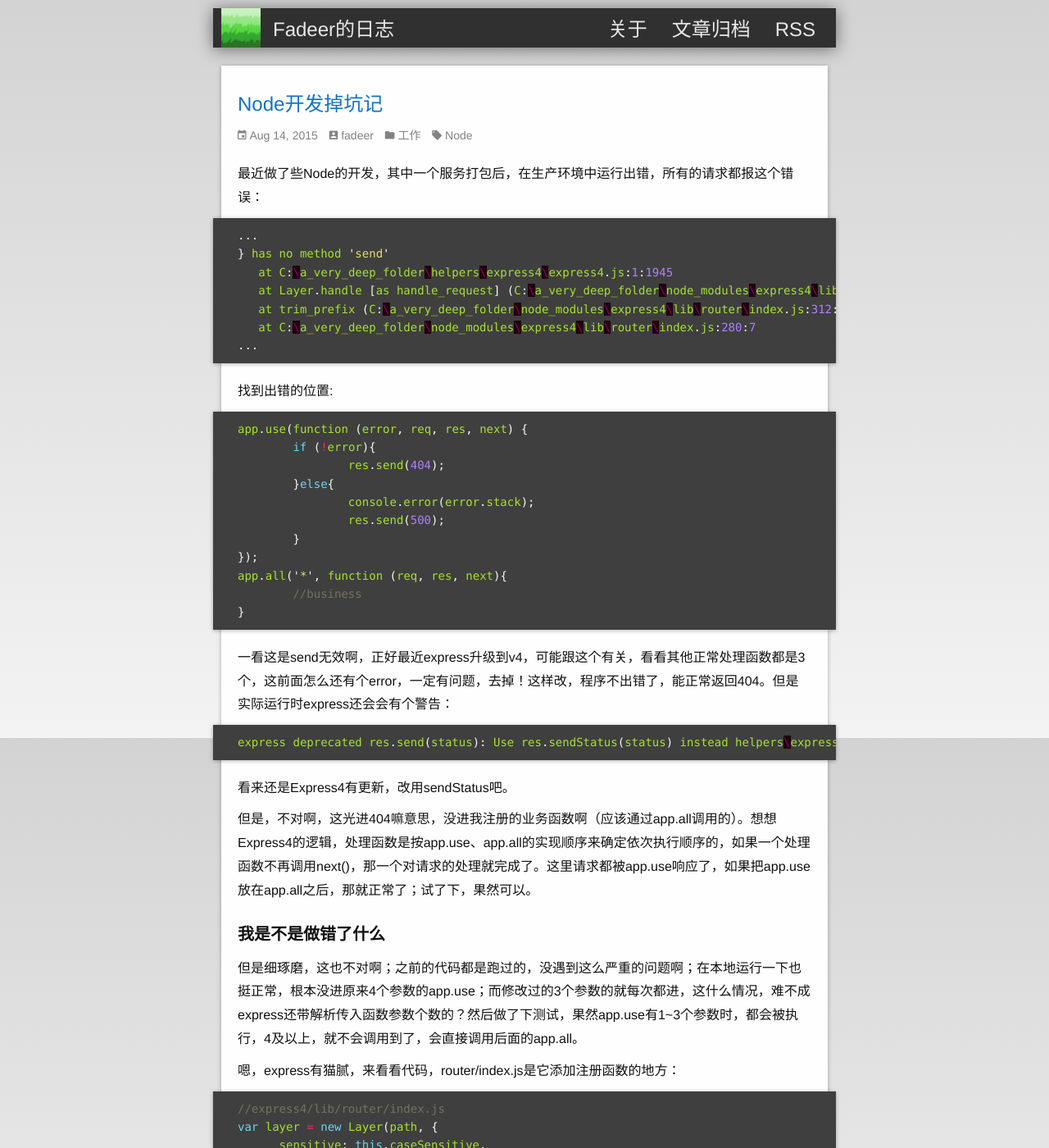
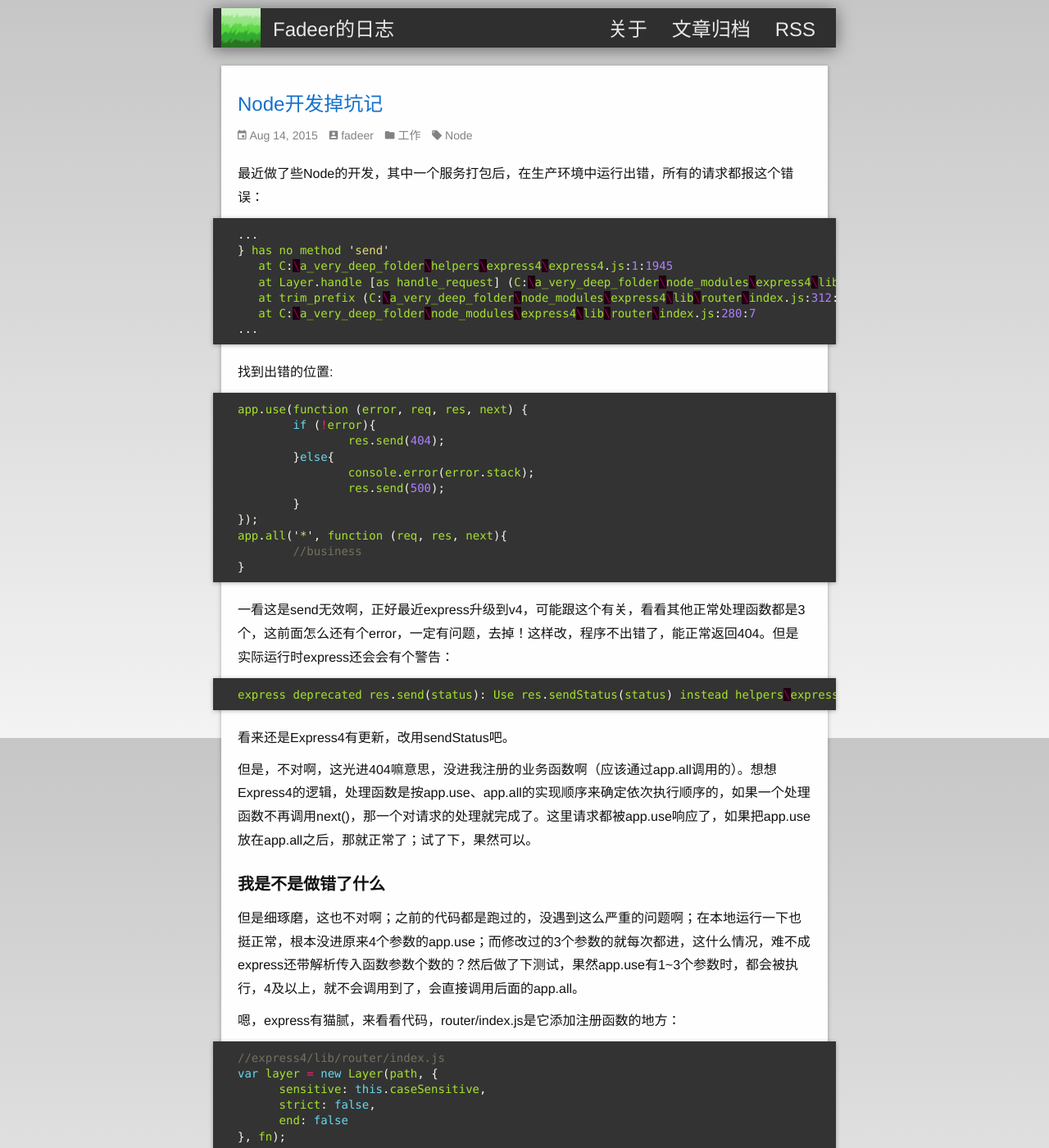
Before and after one commit to fadeer/fadeer.github.io, a Jekyll site: the page built from index.html, in a window 1280 px wide and 1400 px high. Shown: the whole window at 82% size. Built offline with Jekyll 4.4.1, drawn with Linux system fonts in a browser that asks for light colours.

Commit message:
update style

```diff
--- a/_sass/_base.scss
+++ b/_sass/_base.scss
@@ -191,7 +191,7 @@ code {
 }
 
 pre {
-    line-height: 1.4;
+    line-height: 1.2;
     padding: 10px ($spacing-lr * 3 / 2);
     margin: 5px 0 0;
     overflow-x: auto;
--- a/css/main.scss
+++ b/css/main.scss
@@ -25,12 +25,12 @@ $spacing-lr:       20px;
 
 $text-color:       #111;
 $background-color: #eee;
-$bg-color-t: #d3d3d3;
+$bg-color-t: #c6c6c6;
 $bg-color-b: #f3f3f3;
 $brand-color:      #1471CB; //#2880d5;
 
 $code-color:	#f2f2f2;
-$code-color-bg: #3f3f3f;
+$code-color-bg: #333;
 $code-color-bgl: #777;
 
 $grey-color:       #828282;
```
